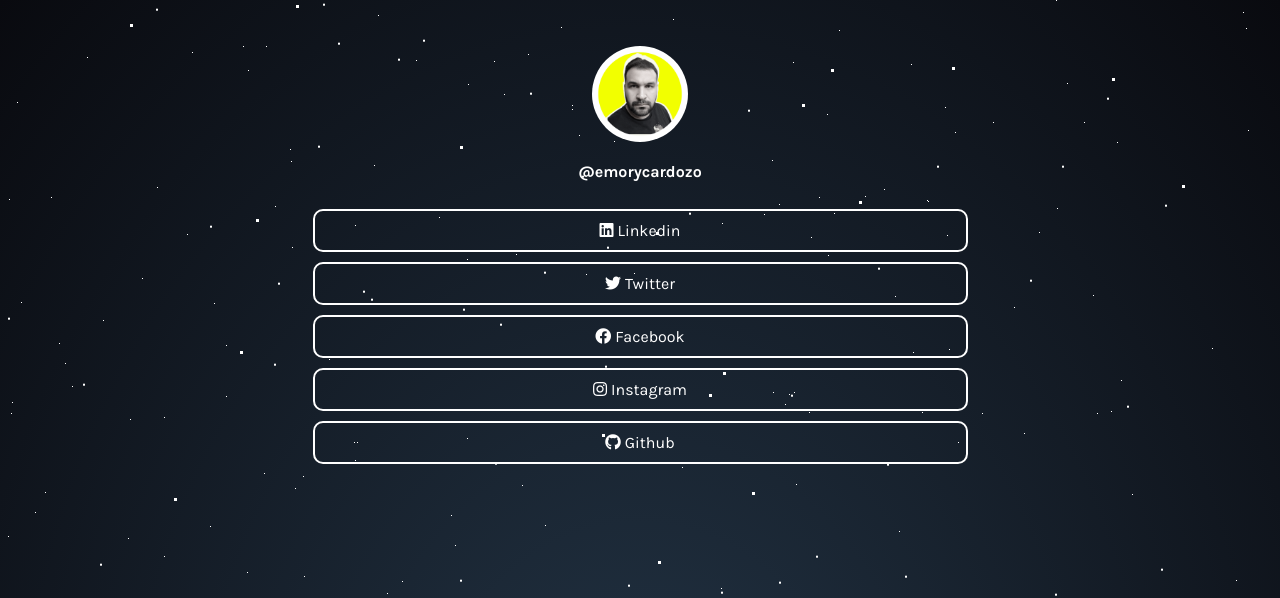
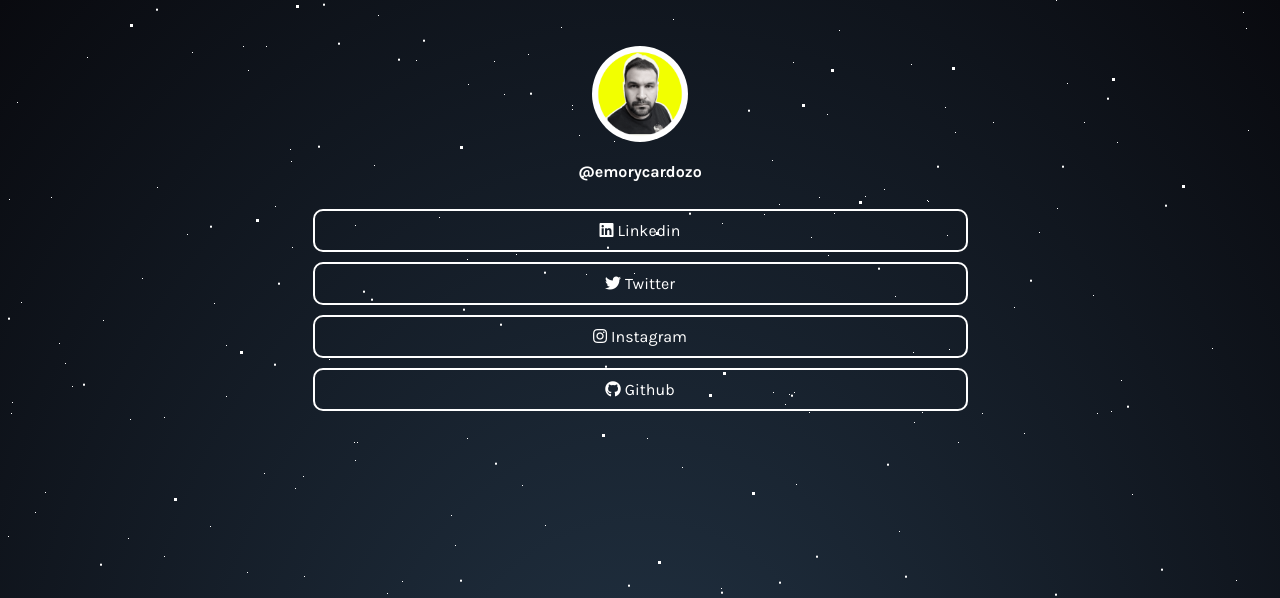
Before and after one commit to emorycardozo/emory-homepage, a Flask app: page /linktree in a window 1280 px wide. Shown: the top 598 px of the page. Run offline with Flask 2, Linux system fonts and the light colour scheme; some libraries are stand-ins or nearby versions.

Commit message:
retira botao facebook

```diff
--- a/templates/linktree.html
+++ b/templates/linktree.html
@@ -65,9 +65,9 @@
         <a class="link" href="https://twitter.com/emorycardozo" target="_blank">
             <i class="fab fa-twitter">&nbsp;</i>Twitter
         </a>
-        <a class="link" href="https://www.facebook.com/emorycardozo" target="_blank">
+        <!-- <a class="link" href="https://www.facebook.com/emorycardozo" target="_blank">
             <i class="fab fa-facebook">&nbsp;</i>Facebook
-        </a>
+        </a> -->
         <a class="link" href="https://www.instagram.com/emorycardozo" target="_blank">
             <i class="fab fa-instagram">&nbsp;</i>Instagram
         </a>
```
